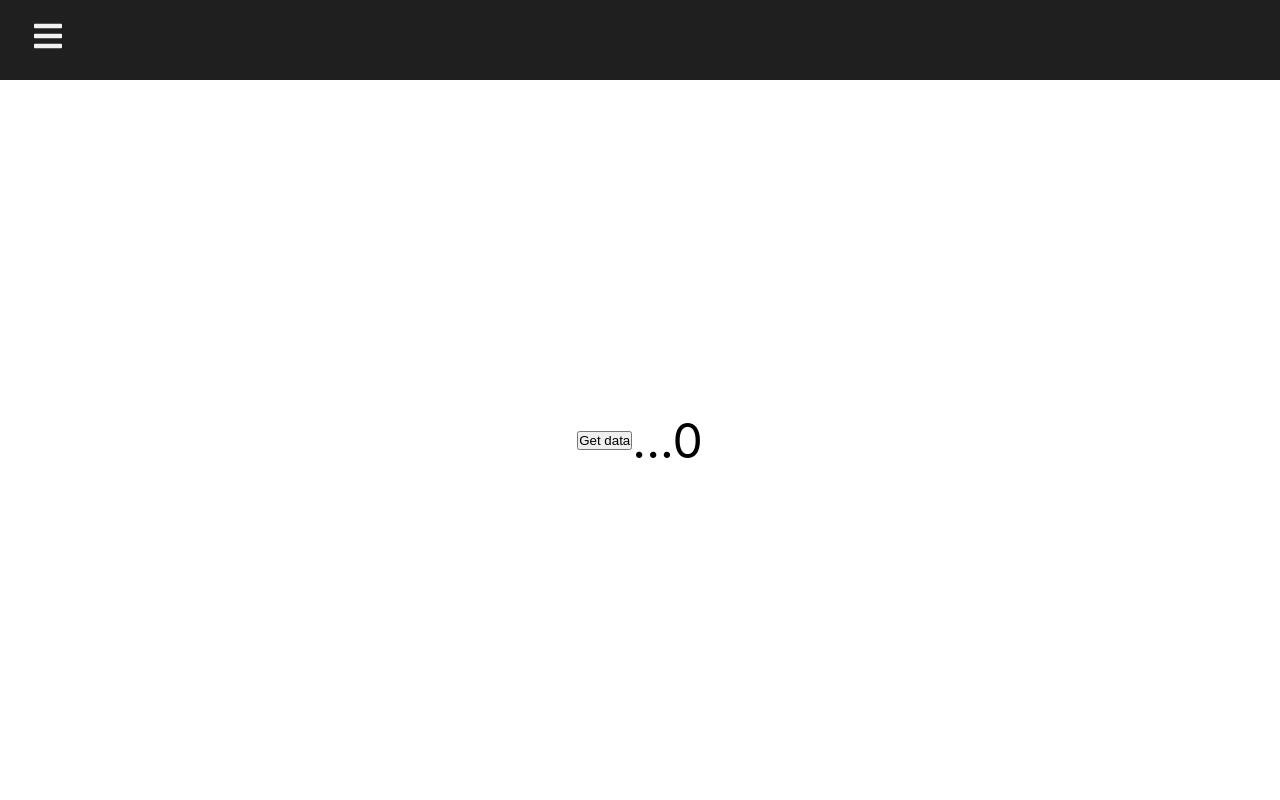
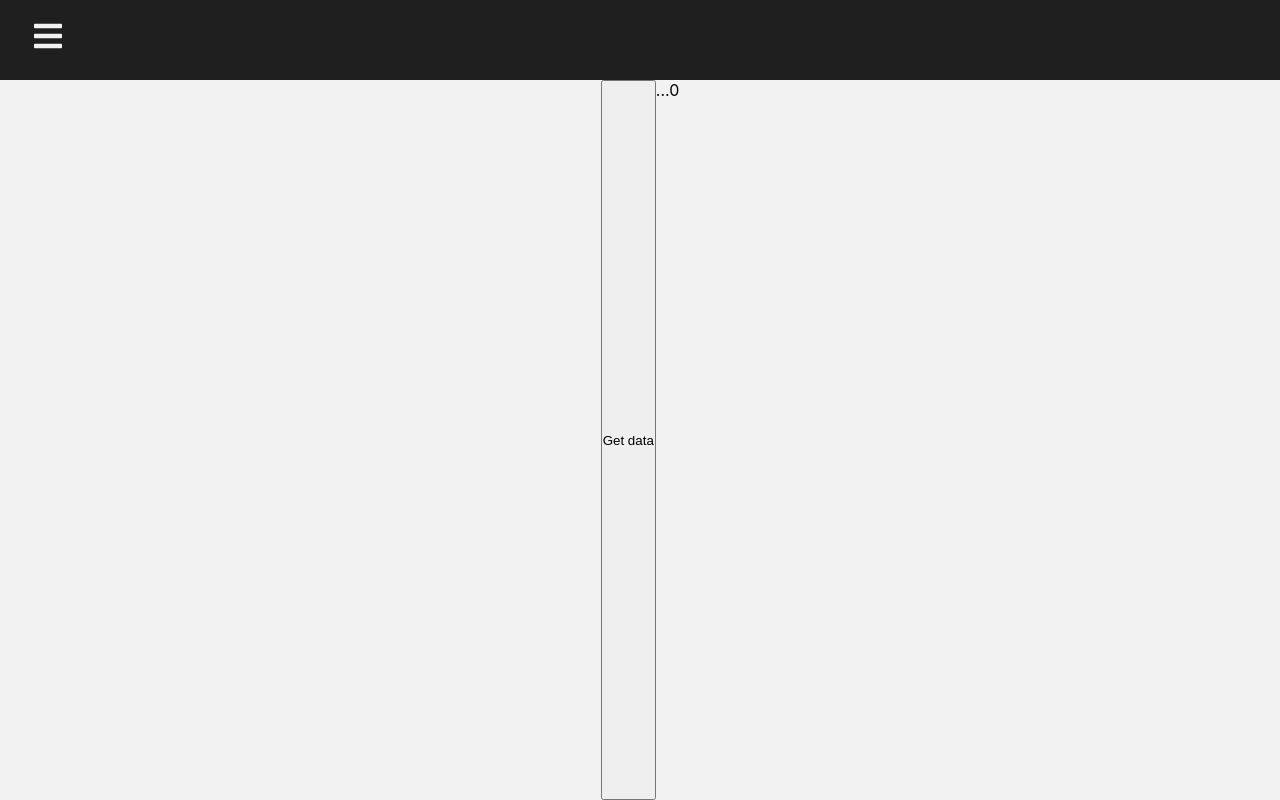
Before and after one commit to mariusblarsen/django-react-project, a React app in the folder frontend/: page / in a window 1280 px wide. Built offline with nearby package versions, Linux system fonts and the light colour scheme.

Commit message:
changed color

```diff
--- a/frontend/src/App.css
+++ b/frontend/src/App.css
@@ -7,9 +7,8 @@
 .home,
 .reports,
 .market {
+  background-color: #f2f2f2;
   display: flex;
   height: 90vh;
-  align-items: center;
   justify-content: center;
-  font-size: 3rem;
 }
```
